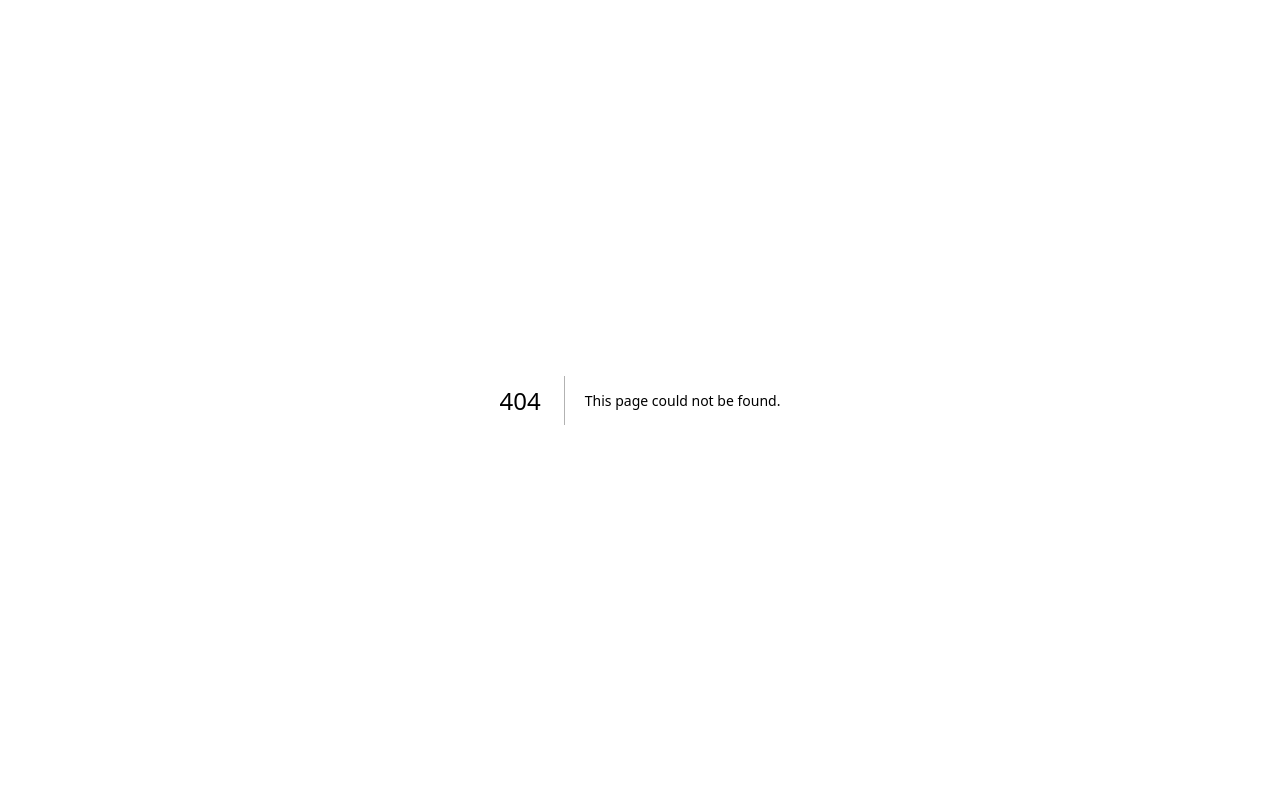
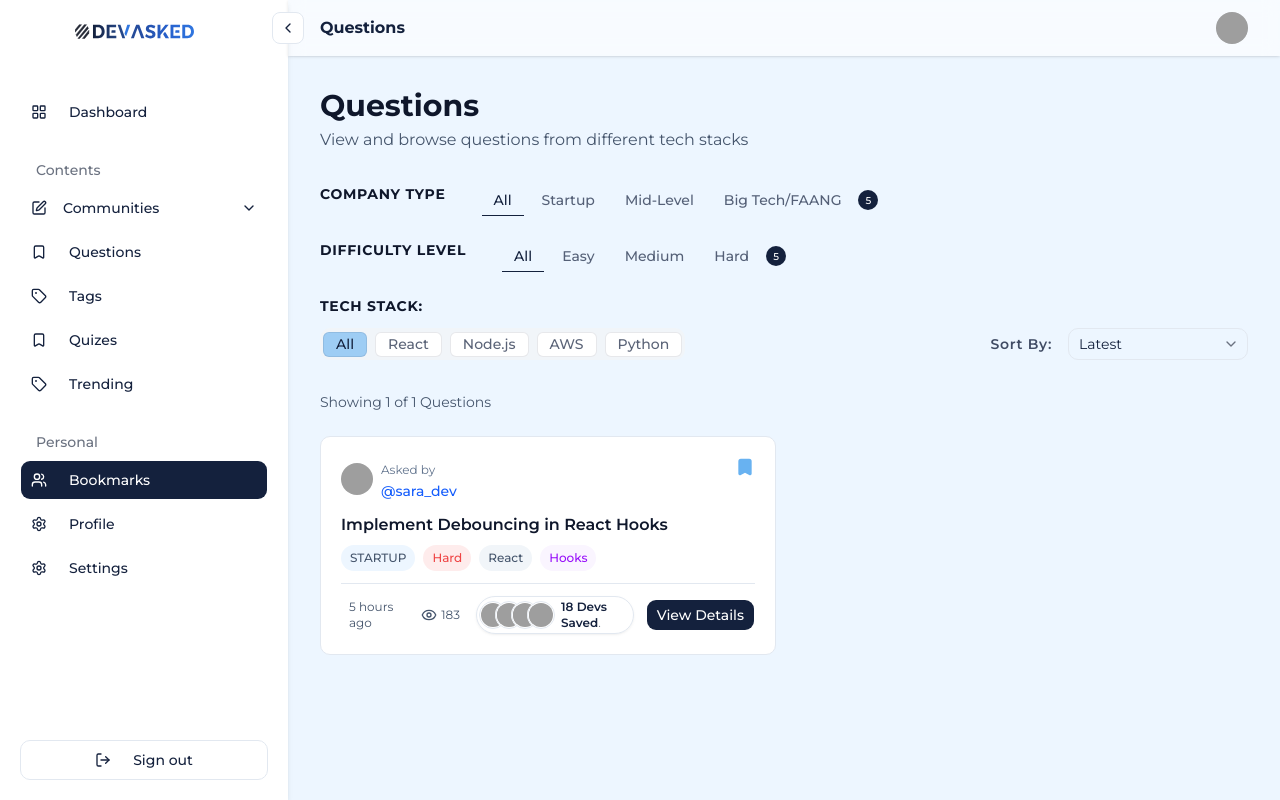
Before and after one commit to asifahmadd53/devasked-client, a Next.js app in the folder client/: page /bookmarks in a window 1280 px wide. Before the commit this address had no page. Shown: the top 800 px of the page. Built offline with nearby package versions, Linux system fonts and the light colour scheme; grey boxes are pictures that could not be loaded.

Commit message:
BookMark page frontend is done

```diff
--- /dev/null
+++ b/client/src/app/(dashboard)/bookmarks/page.tsx
@@ -0,0 +1,128 @@
+'use client';
+
+import { useState, useMemo } from 'react';
+// import { Breadcrumb } from '@/components/layout/Breadcrumb';
+
+// import { AddQuestionModal } from '@/components/modals/AddQuestionModal';
+import { mockQuestions } from '@/lib/mock-data';
+import { CompanyType, DifficultyLevel, TechStackType } from '@/types/dashboard';
+import { ContentLayout } from '@/components/layout/DashboardContent';
+import { QuestionFilters } from '@/components/dashboard/questions/questionfilter';
+import { QuestionCard } from '@/components/dashboard/questions/questioncard';
+import { Pagination } from '@/components/dashboard/questions/pagination';
+
+const ITEMS_PER_PAGE = 11;
+
+export default function BookMarksPage() {
+    const [selectedCompanyType, setSelectedCompanyType] = useState<CompanyType>('All');
+    const [selectedDifficulty, setSelectedDifficulty] = useState<DifficultyLevel>('All');
+    const [selectedTechStack, setSelectedTechStack] = useState<TechStackType>('All');
+    const [selectedSort, setSelectedSort] = useState('Latest');
+    const [currentPage, setCurrentPage] = useState(1);
+
+    const bookmarkedQuestions = mockQuestions.filter(q => q.bookmarked);
+
+    const filteredQuestions = useMemo(() => {
+        let filtered = [...bookmarkedQuestions];
+
+        // Filter by company type
+        if (selectedCompanyType !== 'All') {
+            filtered = filtered.filter(q => q.companyType === selectedCompanyType);
+        }
+
+        // Filter by difficulty
+        if (selectedDifficulty !== 'All') {
+            filtered = filtered.filter(q => q.difficulty === selectedDifficulty);
+        }
+
+        // Filter by tech stack
+        if (selectedTechStack !== 'All') {
+            filtered = filtered.filter(q => q.techStack.includes(selectedTechStack));
+        }
+
+        // Sort
+        if (selectedSort === 'Latest') {
+            filtered.sort((a, b) => new Date(b.createdAt).getTime() - new Date(a.createdAt).getTime());
+        } else if (selectedSort === 'Most Viewed') {
+            filtered.sort((a, b) => b.views - a.views);
+        } else if (selectedSort === 'Most Saved') {
+            filtered.sort((a, b) => b.saves - a.saves);
+        }
+
+        return filtered;
+    }, [selectedCompanyType, selectedDifficulty, selectedTechStack, selectedSort]);
+
+    const paginatedQuestions = useMemo(() => {
+        const start = (currentPage - 1) * ITEMS_PER_PAGE;
+        const end = start + ITEMS_PER_PAGE;
+        return filteredQuestions.slice(start, end);
+    }, [filteredQuestions, currentPage]);
+
+    const totalPages = Math.ceil(filteredQuestions.length / ITEMS_PER_PAGE);
+
+
+    return (
+        <ContentLayout title="Questions">
+            <main className="min-h-screen">
+                <div className="max-w-6xl mx-auto ">
+                    {/* Breadcrumb */}
+                    {/* <Breadcrumb items={[{ label: 'Dashboard', href: '/' }, { label: 'Questions' }]} /> */}
+
+                    {/* Header */}
+                    <div className="flex items-center justify-between mb-8">
+                        <div>
+                            <h1 className="text-3xl font-bold text-slate-900">Questions</h1>
+                            <p className="text-slate-600 mt-1">View and browse questions from different tech stacks</p>
+                        </div>
+                        {/* <AddQuestionModal onQuestionAdded={handleQuestionAdded}>
+                        <button className="px-4 py-2 bg-slate-900 text-white rounded font-medium hover:bg-slate-800 transition">
+                            + New Question
+                        </button>
+                    </AddQuestionModal> */}
+                    </div>
+
+                    {/* Filters */}
+                    <QuestionFilters
+                        selectedCompanyType={selectedCompanyType}
+                        selectedDifficulty={selectedDifficulty}
+                        selectedTechStack={selectedTechStack}
+                        selectedSort={selectedSort}
+                        onCompanyTypeChange={setSelectedCompanyType}
+                        onDifficultyChange={setSelectedDifficulty}
+                        onTechStackChange={setSelectedTechStack}
+                        onSortChange={setSelectedSort}
+                    />
+
+                    {/* Results Count */}
+                    <div className="mb-6 text-sm text-slate-600">
+                        Showing {(currentPage - 1) * ITEMS_PER_PAGE + 1} of {filteredQuestions.length} Questions
+                    </div>
+
+                    {/* Question List */}
+                    {paginatedQuestions.length > 0 ? (
+                        <>
+                            <div className="grid grid-cols-1 md:grid-cols-2 gap-4 mb-8">
+                                {paginatedQuestions.map((question) => (
+                                    <QuestionCard key={question.id} question={question} layout="grid" />
+                                ))}
+                            </div>
+
+                            {/* Pagination */}
+                            {totalPages > 1 && (
+                                <Pagination
+                                    currentPage={currentPage}
+                                    totalPages={totalPages}
+                                    onPageChange={setCurrentPage}
+                                />
+                            )}
+                        </>
+                    ) : (
+                        <div className="text-center py-12">
+                            <p className="text-slate-600">No bookmarked questions found</p>
+                        </div>
+                    )}
+                </div>
+            </main>
+        </ContentLayout>
+    );
+}
```
